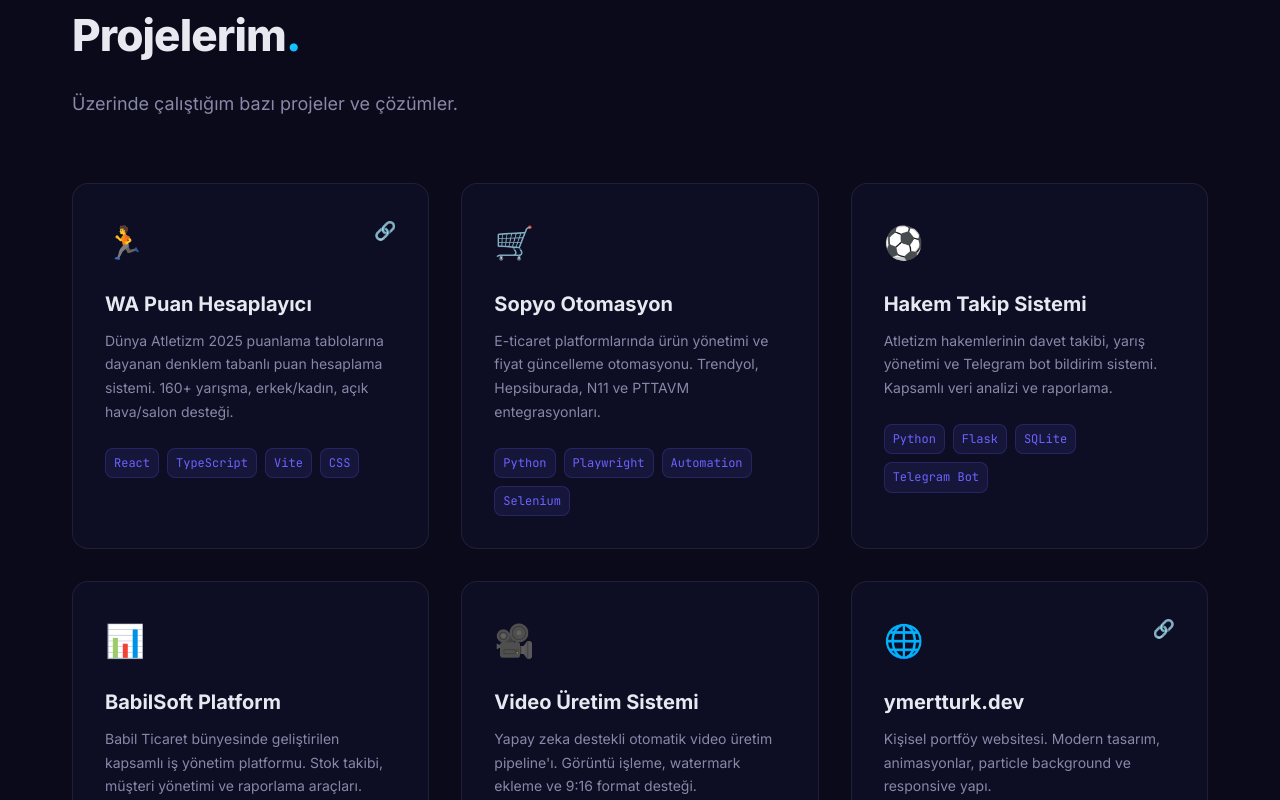
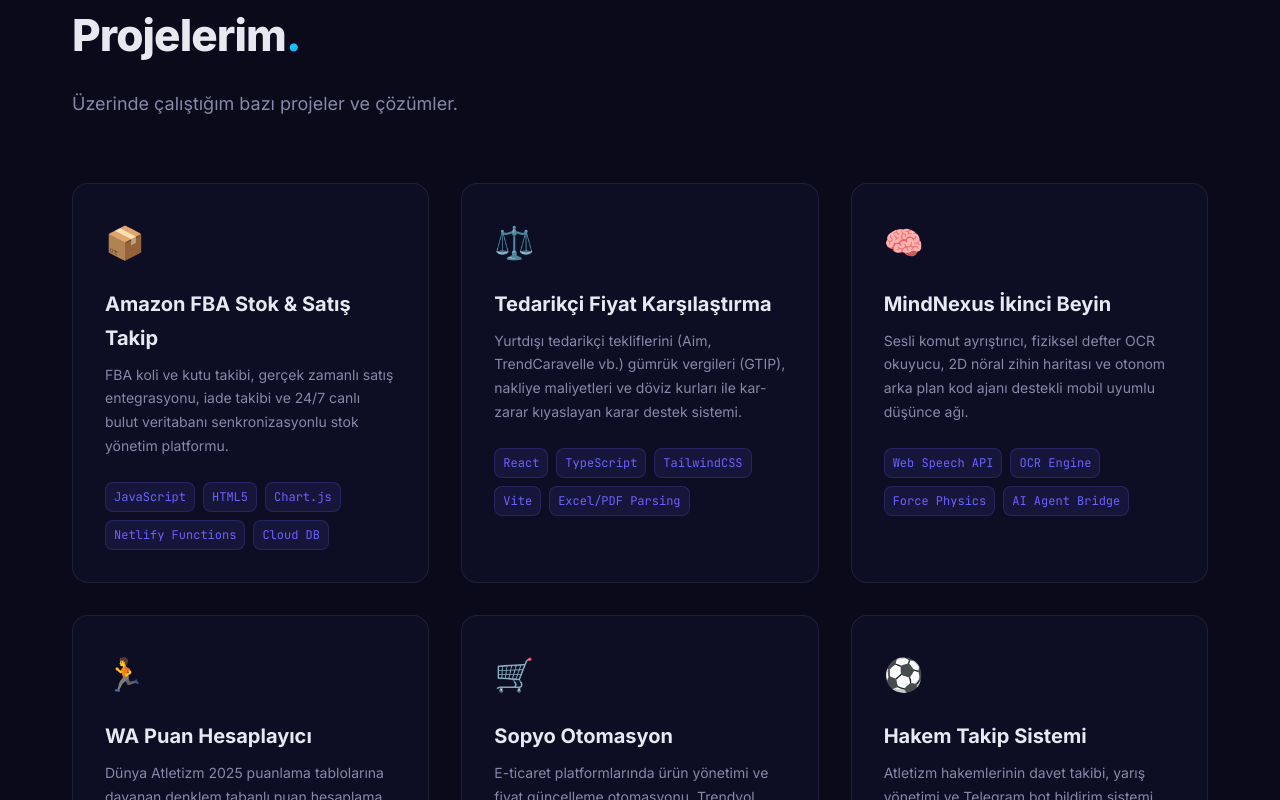
Before and after one commit to ymertturk/ymertturk-dev, a React (Vite) app: page / in a window 1280 px wide. Shown: the part 2000-2800 px from the top of the page. Built offline with nearby package versions, Linux system fonts and the light colour scheme.

Commit message:
Fix /tedarik asset paths & add apps to homepage portfolio showcase

```diff
--- a/public/tedarik/index.html
+++ b/public/tedarik/index.html
@@ -5,8 +5,8 @@
     <link rel="icon" type="image/svg+xml" href="/favicon.svg" />
     <meta name="viewport" content="width=device-width, initial-scale=1.0" />
     <title>Yurtdışı Tedarikçi Fiyat Karşılaştırma & Karar Destek Sistemi</title>
-    <script type="module" crossorigin src="/assets/index-DhmCxRB_.js"></script>
-    <link rel="stylesheet" crossorigin href="/assets/index-BKxdAB3L.css">
+    <script type="module" crossorigin src="./assets/index-DhmCxRB_.js"></script>
+    <link rel="stylesheet" crossorigin href="./assets/index-BKxdAB3L.css">
   </head>
   <body>
     <div id="root"></div>
--- a/src/i18n.tsx
+++ b/src/i18n.tsx
@@ -89,11 +89,28 @@ const tr: Locale = {
     projectsSubtitle: 'Üzerinde çalıştığım bazı projeler ve çözümler.',
     projects: [
         {
+            icon: '📦',
+            title: 'Amazon FBA Stok & Satış Takip',
+            description: 'FBA koli ve kutu takibi, gerçek zamanlı satış entegrasyonu, iade takibi ve 24/7 canlı bulut veritabanı senkronizasyonlu stok yönetim platformu.',
+            tech: ['JavaScript', 'HTML5', 'Chart.js', 'Netlify Functions', 'Cloud DB'],
+        },
+        {
+            icon: '⚖️',
+            title: 'Tedarikçi Fiyat Karşılaştırma',
+            description: 'Yurtdışı tedarikçi tekliflerini (Aim, TrendCaravelle vb.) gümrük vergileri (GTIP), nakliye maliyetleri ve döviz kurları ile kar-zarar kıyaslayan karar destek sistemi.',
+            tech: ['React', 'TypeScript', 'TailwindCSS', 'Vite', 'Excel/PDF Parsing'],
+        },
+        {
+            icon: '🧠',
+            title: 'MindNexus İkinci Beyin',
+            description: 'Sesli komut ayrıştırıcı, fiziksel defter OCR okuyucu, 2D nöral zihin haritası ve otonom arka plan kod ajanı destekli mobil uyumlu düşünce ağı.',
+            tech: ['Web Speech API', 'OCR Engine', 'Force Physics', 'AI Agent Bridge'],
+        },
+        {
             icon: '🏃',
             title: 'WA Puan Hesaplayıcı',
             description: 'Dünya Atletizm 2025 puanlama tablolarına dayanan denklem tabanlı puan hesaplama sistemi. 160+ yarışma, erkek/kadın, açık hava/salon desteği.',
             tech: ['React', 'TypeScript', 'Vite', 'CSS'],
-            link: '/wa-calculator/',
         },
         {
             icon: '🛒',
@@ -124,7 +141,6 @@ const tr: Locale = {
             title: 'ymertturk.dev',
             description: 'Kişisel portföy websitesi. Modern tasarım, animasyonlar, particle background ve responsive yapı.',
             tech: ['React', 'TypeScript', 'CSS', 'Vite'],
-            link: 'https://ymertturk.dev',
         },
     ],
 
@@ -173,11 +189,28 @@ const en: Locale = {
     projectsSubtitle: 'Some of the projects and solutions I\'ve worked on.',
     projects: [
         {
+            icon: '📦',
+            title: 'Amazon FBA Inventory & Sales Tracker',
+            description: 'FBA box tracking, live sales integration, return management, and 24/7 cloud database synced inventory platform.',
+            tech: ['JavaScript', 'HTML5', 'Chart.js', 'Netlify Functions', 'Cloud DB'],
+        },
+        {
+            icon: '⚖️',
+            title: 'Supplier Price Comparison Engine',
+            description: 'Decision support system evaluating overseas supplier quotes with customs duties (HS/GTIP), shipping costs, and currency conversion.',
+            tech: ['React', 'TypeScript', 'TailwindCSS', 'Vite', 'Excel/PDF Parsing'],
+        },
+        {
+            icon: '🧠',
+            title: 'MindNexus Second Brain',
+            description: 'Mobile-responsive neural mind map with voice dictation parser, physical notebook OCR reader, and autonomous background AI agent bridge.',
+            tech: ['Web Speech API', 'OCR Engine', 'Force Physics', 'AI Agent Bridge'],
+        },
+        {
             icon: '🏃',
             title: 'WA Points Calculator',
-            description: 'Equation-based scoring system built on World Athletics 2025 scoring tables. 160+ events, men/women, outdoor/indoor support.',
+            description: 'Equation-based scoring system based on World Athletics 2025 tables. Support for 160+ events, male/female, outdoor/indoor.',
             tech: ['React', 'TypeScript', 'Vite', 'CSS'],
-            link: '/wa-calculator/',
         },
         {
             icon: '🛒',
@@ -208,7 +241,6 @@ const en: Locale = {
             title: 'ymertturk.dev',
             description: 'Personal portfolio website. Modern design, animations, particle background, and responsive layout.',
             tech: ['React', 'TypeScript', 'CSS', 'Vite'],
-            link: 'https://ymertturk.dev',
         },
     ],
 
```
